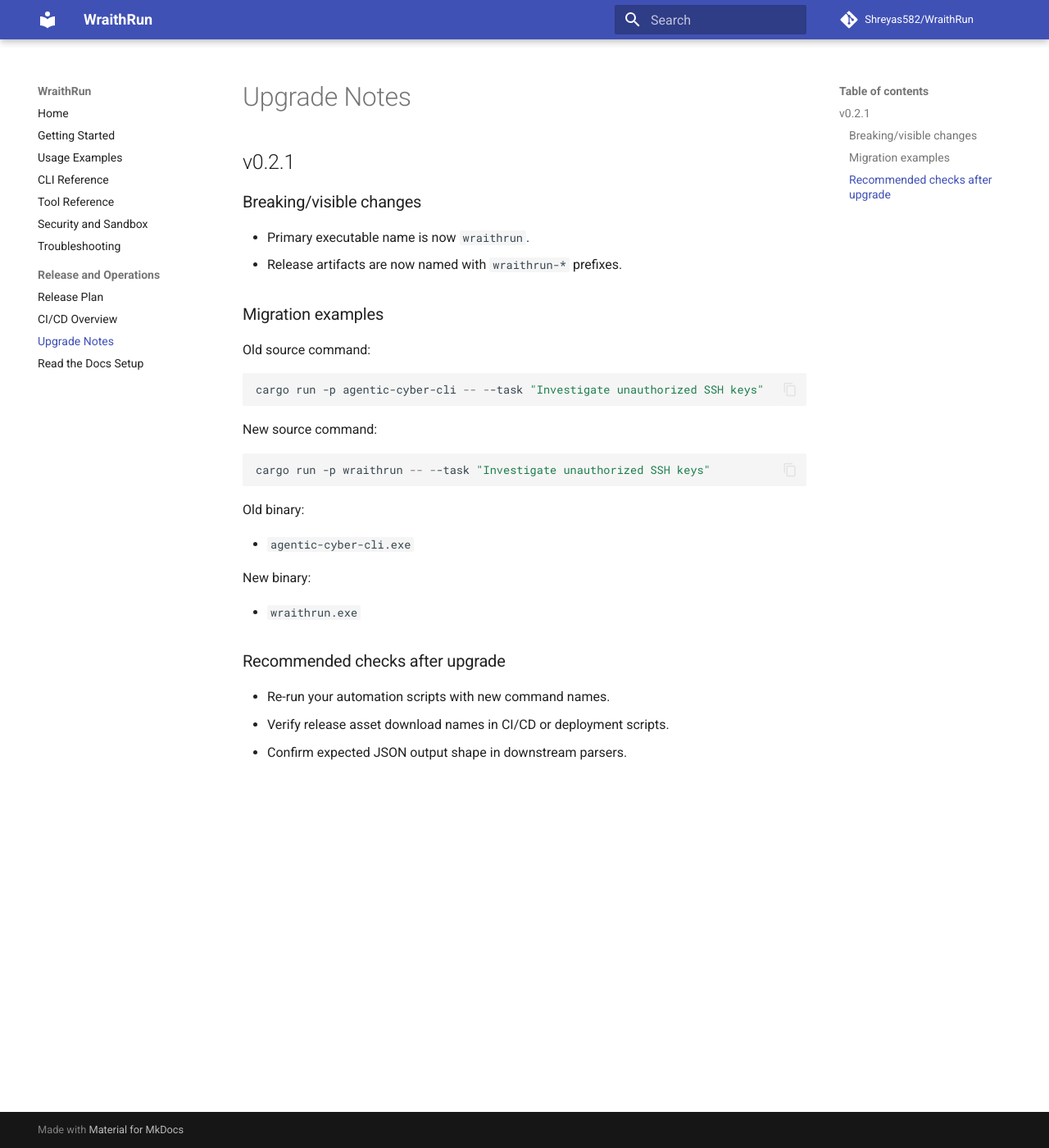
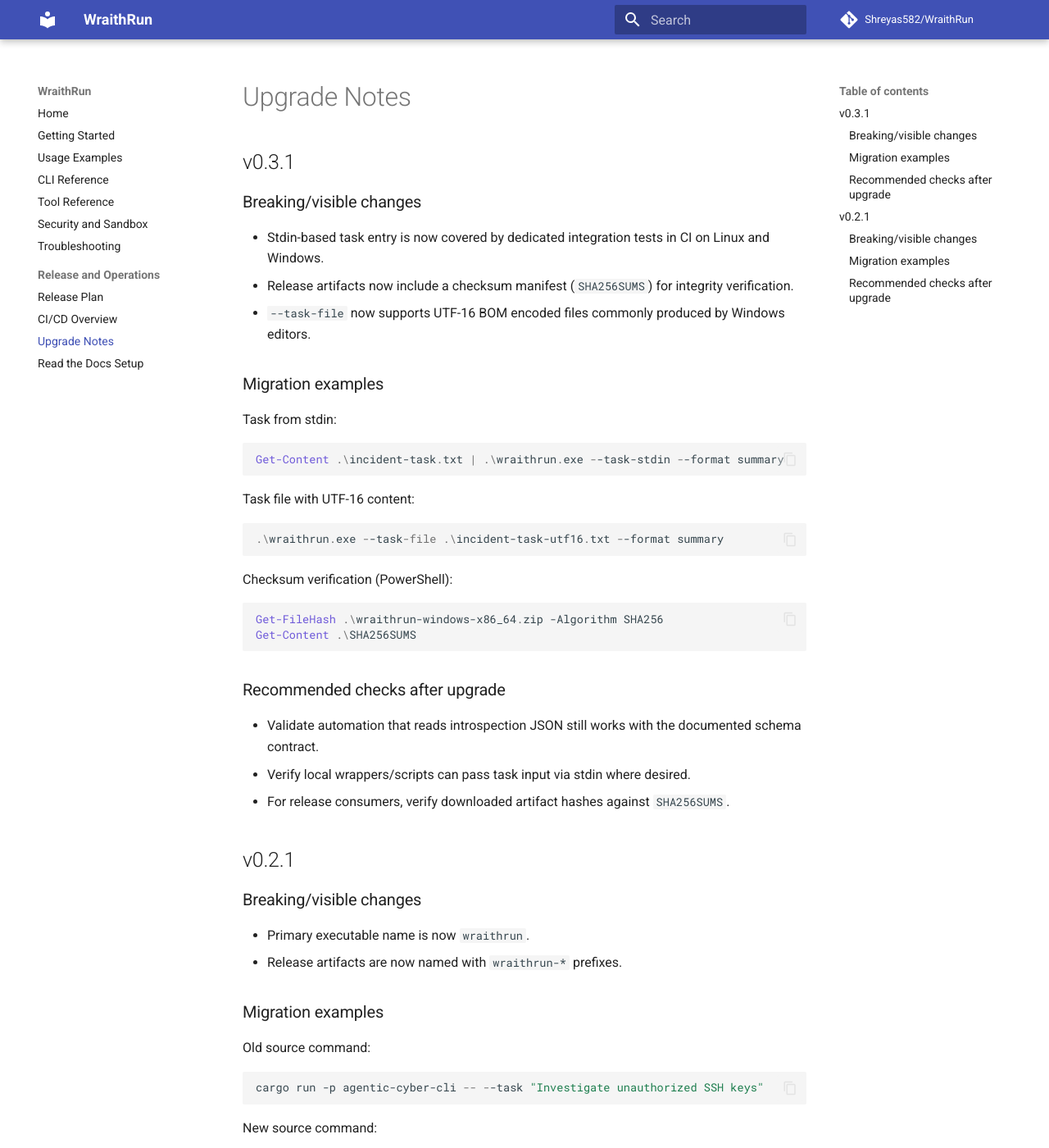
Before and after one commit to Shreyas582/WraithRun, an MkDocs documentation site: the page built from docs/upgrades.md, in a window 1280 px wide and 1400 px high. Shown: the whole window at 82% size. Built offline with MkDocs 1.6.1 and Material for MkDocs 9.7.7, drawn with Linux system fonts in a browser that asks for light colours; comment, search, counter and statistics services are not loaded.

Commit message:
docs(release): cut v0.3.1 and advance runbook

````diff
--- a/docs/upgrades.md
+++ b/docs/upgrades.md
@@ -1,4 +1,39 @@
 # Upgrade Notes
+
+## v0.3.1
+
+### Breaking/visible changes
+
+- Stdin-based task entry is now covered by dedicated integration tests in CI on Linux and Windows.
+- Release artifacts now include a checksum manifest (`SHA256SUMS`) for integrity verification.
+- `--task-file` now supports UTF-16 BOM encoded files commonly produced by Windows editors.
+
+### Migration examples
+
+Task from stdin:
+
+```powershell
+Get-Content .\incident-task.txt | .\wraithrun.exe --task-stdin --format summary
+```
+
+Task file with UTF-16 content:
+
+```powershell
+.\wraithrun.exe --task-file .\incident-task-utf16.txt --format summary
+```
+
+Checksum verification (PowerShell):
+
+```powershell
+Get-FileHash .\wraithrun-windows-x86_64.zip -Algorithm SHA256
+Get-Content .\SHA256SUMS
+```
+
+### Recommended checks after upgrade
+
+- Validate automation that reads introspection JSON still works with the documented schema contract.
+- Verify local wrappers/scripts can pass task input via stdin where desired.
+- For release consumers, verify downloaded artifact hashes against `SHA256SUMS`.
 
 ## v0.2.1
 
````
Also changed, not shown: CHANGELOG.md (+14 -0 lines), docs/RELEASE_PLAN.md (+9 -9 lines).
